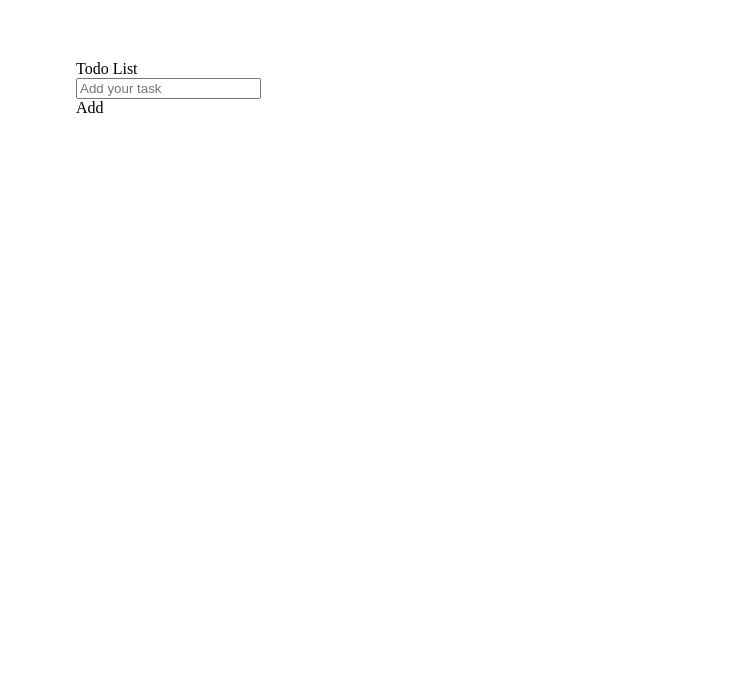
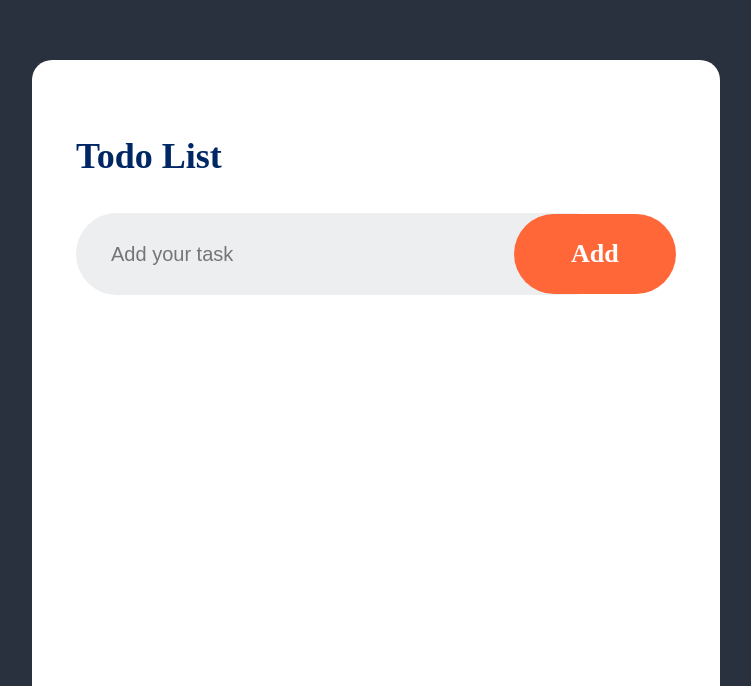
Before and after one commit to StinCodes/ReactJSTut-GreatStack, a React (Vite) app: page / in a window 1280 px wide. Shown: the part 114-800 px from the top of the page, without its empty margins (264-1015 px from the left). Built offline with nearby package versions, Linux system fonts and the light colour scheme.

Commit message:
added css to todo.css, work on function next

```diff
--- a/src/TodoComponents/CSS/Todo.css
+++ b/src/TodoComponents/CSS/Todo.css
@@ -11,3 +11,44 @@
   padding-bottom: 30px;
   margin-bottom: 100px;
 }
+
+.todo-header{
+  margin-top: 84px;
+  color: #002765;
+  font-size: 36px;
+  font-weight: 600;
+  line-height: 24px;
+}
+
+.todo-add{
+  display: flex;
+  justify-content: center;
+  align-items: center;
+  margin-top: 45px;
+}
+
+.todo-input{
+  border-radius: 50px;
+  background-color: #edeef0;
+  border: none;
+  outline: none;
+  width: 576px;
+  height: 80px;
+  padding-left: 35px;
+  font-size: 20px;
+}
+
+.todo-add-btn{
+  border-radius: 50px;
+  background: #ff6739;
+  width: 187px;
+  height: 80px;
+  display: flex;
+  justify-content: center;
+  align-items: center;
+  margin-left: -100px;
+  color: #fff;
+  font-size: 26px;
+  font-weight: 600;
+  cursor: pointer;
+}
--- a/src/TodoComponents/Todo.jsx
+++ b/src/TodoComponents/Todo.jsx
@@ -2,6 +2,7 @@
 import './CSS/Todo.css'
 
 const Todo = () => {
+
   return (
     <div className='todo'>
       <div className="todo-header">Todo List</div>
--- a/src/index.css
+++ b/src/index.css
@@ -0,0 +1,3 @@
+body{
+  background: #29313F;
+}
```
